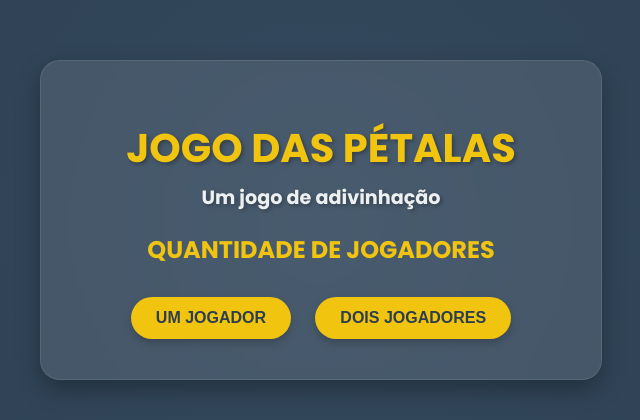
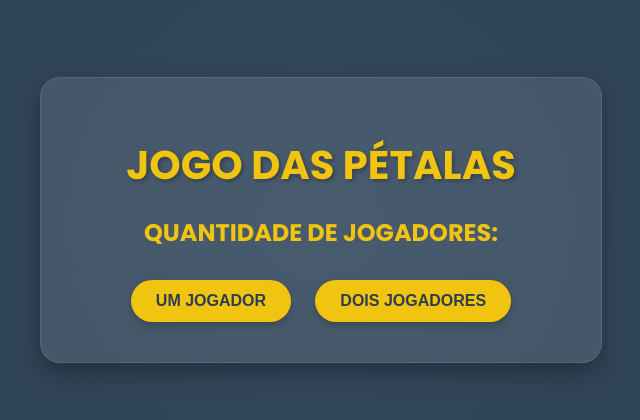
Before and after one commit to heltoncarneiro/jogo-web, a plain HTML site: page index.html in a window 1280 px wide. Shown: the part 200-620 px from the top of the page, without its empty margins (319-959 px from the left). Drawn offline with Linux system fonts and the light colour scheme.

Commit message:
JOGO DAS PÉTALAS

```diff
--- a/index.html
+++ b/index.html
@@ -9,8 +9,8 @@
 </head>
 <body>
   <div id="menu">
-    <h1>JOGO DAS PÉTALAS<br><span>Um jogo de adivinhação</span></h1>
-    <h2>QUANTIDADE DE JOGADORES</h2>
+    <h1>JOGO DAS PÉTALAS</h1>
+    <h2>QUANTIDADE DE JOGADORES:</h2>
     <button onclick="iniciarJogo(1)">UM JOGADOR</button>
     <button onclick="iniciarJogo(2)">DOIS JOGADORES</button>
   </div>
```
